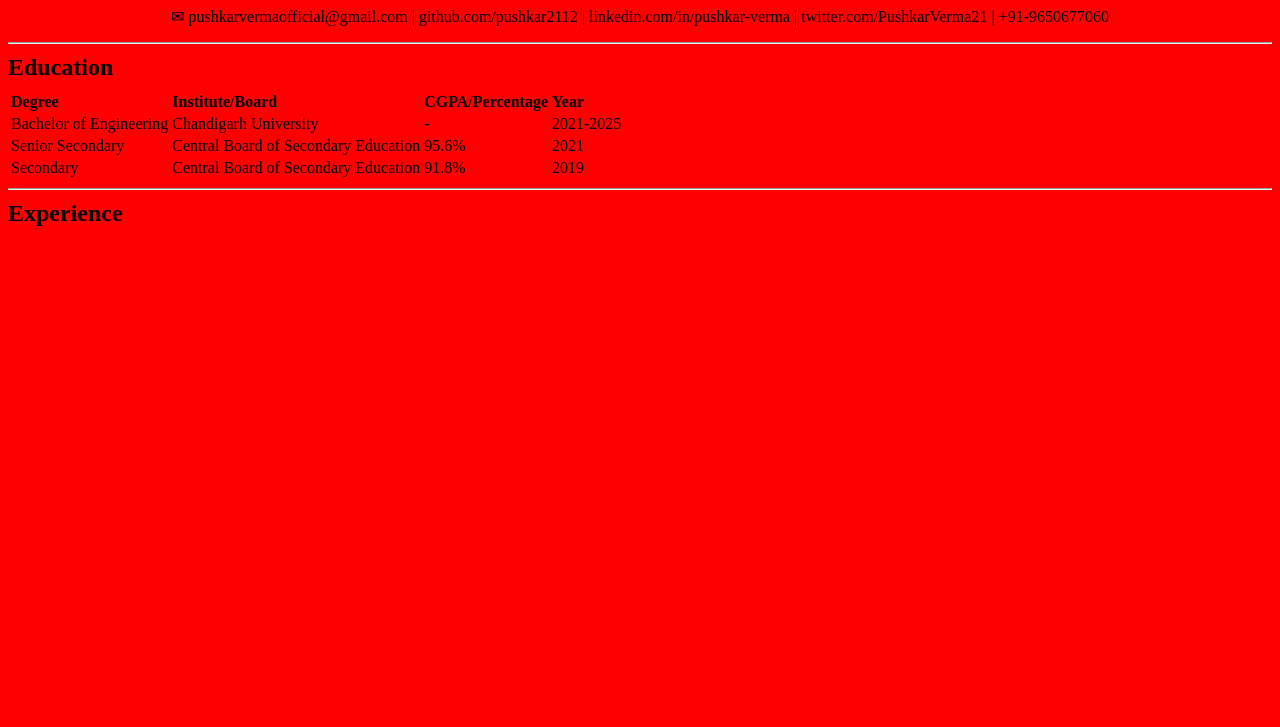
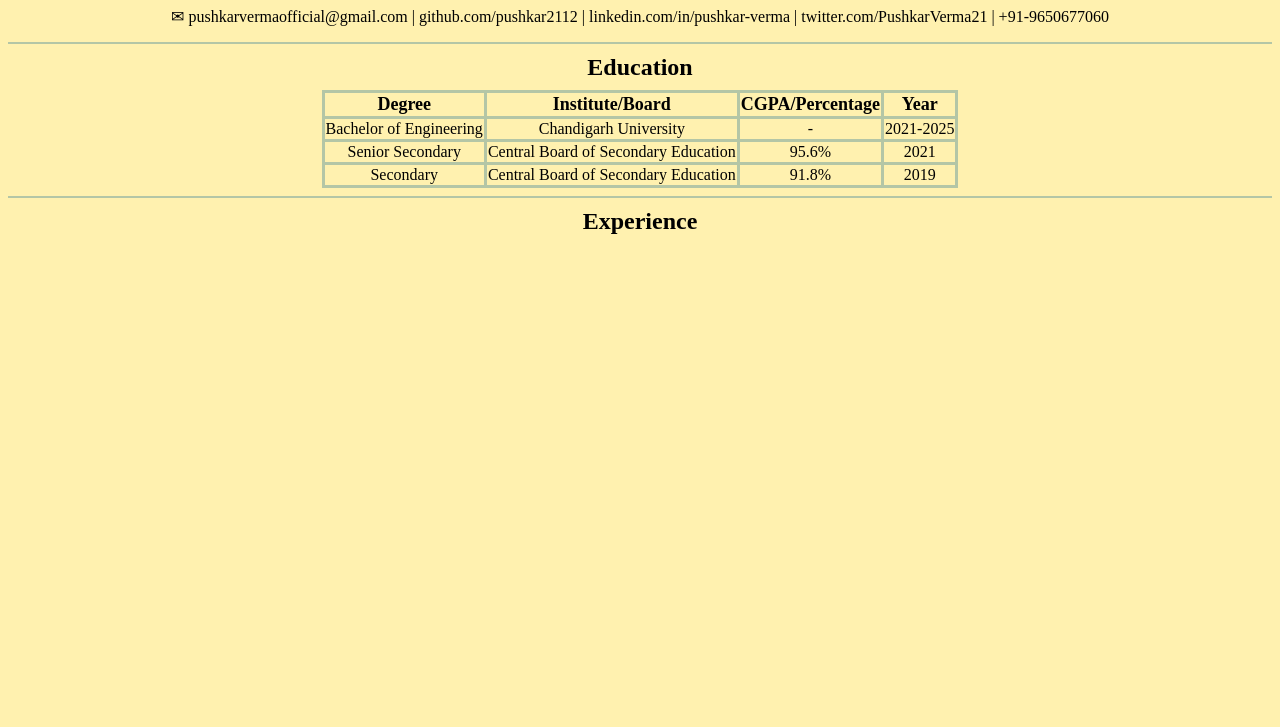
Before and after one commit to pushkar2112/Web-Dev, a plain HTML site: page index.html in a window 1280 px wide. Shown: the part 73-800 px from the top of the page. Drawn offline with Linux system fonts and the light colour scheme.

Commit message:
styles updated

```diff
--- a/css/styles.css
+++ b/css/styles.css
@@ -1,7 +1,30 @@
 body {
-  background-color: red;
+  background-color: #FFF1AF;
+  font: "Times New Roman", serif;
 }
 
-h1 {
+h1, h2 {
   text-align: center;
 }
+
+hr {
+  border-style: none;
+  border-top-style: solid;
+  border-color: #B4C6A6;
+  border-width: 2px;
+
+}
+
+table,td{
+  border: solid;
+  border-style: solid;
+  border-collapse: collapse;
+  border-color: #B4C6A6;
+  text-align: center;
+  margin: auto;
+}
+
+thead {
+  font-size: large;
+  /*line-height: .1px;*/
+}
```
